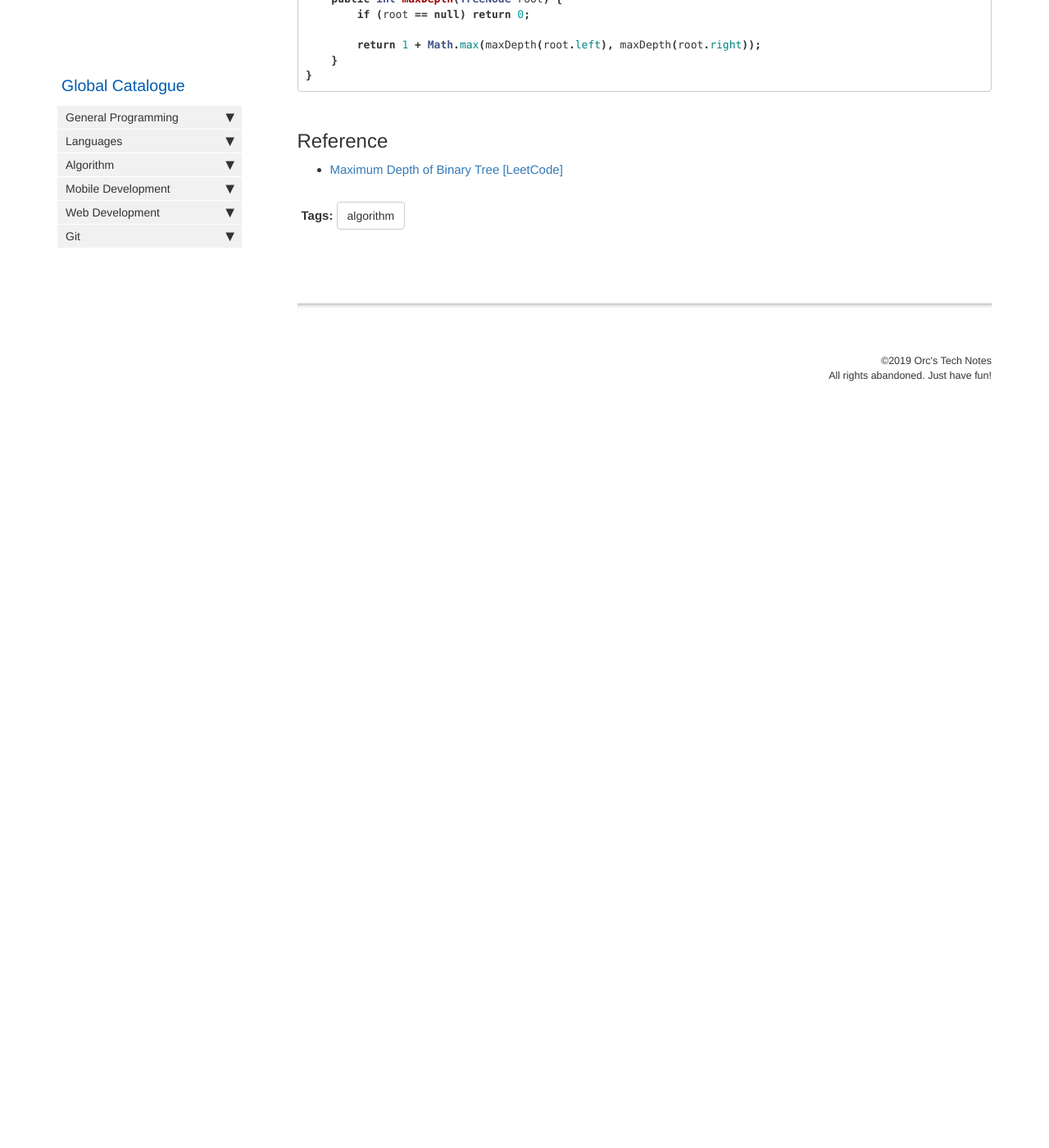
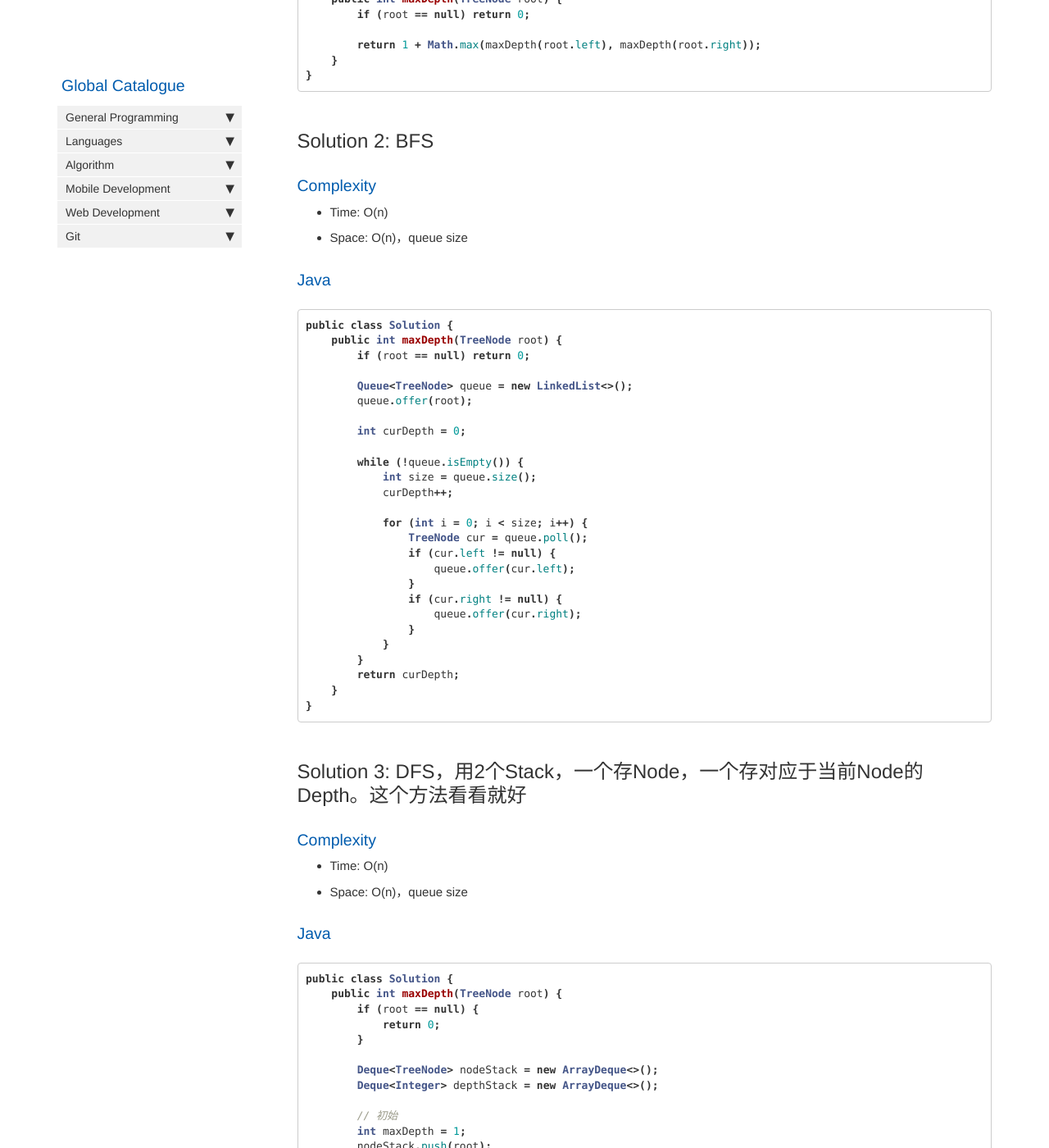
Before and after one commit to HungryOrc/hungryorc.github.io, a Jekyll site: the page built from pages/algorithm/algorithm_binaryTreeDepth_Max.md, in a window 1280 px wide and 1400 px high, scrolled down 830 px. Shown: the whole window at 82% size. Built offline with Jekyll 4.4.1, drawn with Linux system fonts in a browser that asks for light colours; nearby versions of some CDN libraries; comment, search, counter and statistics services are not loaded; before the commit the page ends 1347 px from its top, so only the background shows below that; some of the changed text lies outside the part shown.

Commit message:
Update algorithm_binaryTreeDepth_Max.md

````diff
--- a/pages/algorithm/algorithm_binaryTreeDepth_Max.md
+++ b/pages/algorithm/algorithm_binaryTreeDepth_Max.md
@@ -28,7 +28,7 @@ public class TreeNode {
 
 ### Complexity
 * Time: O(n)
-* Space: O(n)
+* Space: O(tree height)，即 call stack 的层数
 
 ### Java
 ```java
@@ -41,6 +41,85 @@ public class Solution {
 }
 ```
 
+## Solution 2: BFS
+
+### Complexity
+* Time: O(n)
+* Space: O(n)，queue size
+
+### Java
+```java
+public class Solution {
+    public int maxDepth(TreeNode root) {
+        if (root == null) return 0;
+
+        Queue<TreeNode> queue = new LinkedList<>();
+        queue.offer(root);
+
+        int curDepth = 0;
+
+        while (!queue.isEmpty()) {
+            int size = queue.size();
+            curDepth++;
+
+            for (int i = 0; i < size; i++) {
+                TreeNode cur = queue.poll();
+                if (cur.left != null) {
+                    queue.offer(cur.left);
+                }
+                if (cur.right != null) {
+                    queue.offer(cur.right);
+                }
+            }
+        }
+        return curDepth;
+    }
+}
+```
+
+## Solution 3: DFS，用2个Stack，一个存Node，一个存对应于当前Node的Depth。这个方法看看就好
+
+
+### Complexity
+* Time: O(n)
+* Space: O(n)，queue size
+
+### Java
+```java
+public class Solution {
+    public int maxDepth(TreeNode root) {
+        if (root == null) {
+            return 0;
+        }
+
+        Deque<TreeNode> nodeStack = new ArrayDeque<>();
+        Deque<Integer> depthStack = new ArrayDeque<>();
+
+        // 初始
+        int maxDepth = 1;
+        nodeStack.push(root);
+        depthStack.push(1);
+
+        while (!nodeStack.isEmpty()) {
+            TreeNode curNode = nodeStack.pop();
+            int curDepth = depthStack.pop();
+
+            maxDepth = Math.max(maxDepth, curDepth);
+
+            if (curNode.left != null) {
+                nodeStack.push(curNode.left);
+                depthStack.push(curDepth + 1); // 比较有趣的处理方式
+            }
+            if (curNode.right != null) {
+                nodeStack.push(curNode.right);
+                depthStack.push(curDepth + 1);
+            }
+        }
+        return maxDepth;
+    }
+}
+```
+
 ## Reference
 * [Maximum Depth of Binary Tree [LeetCode]]()
 
````
